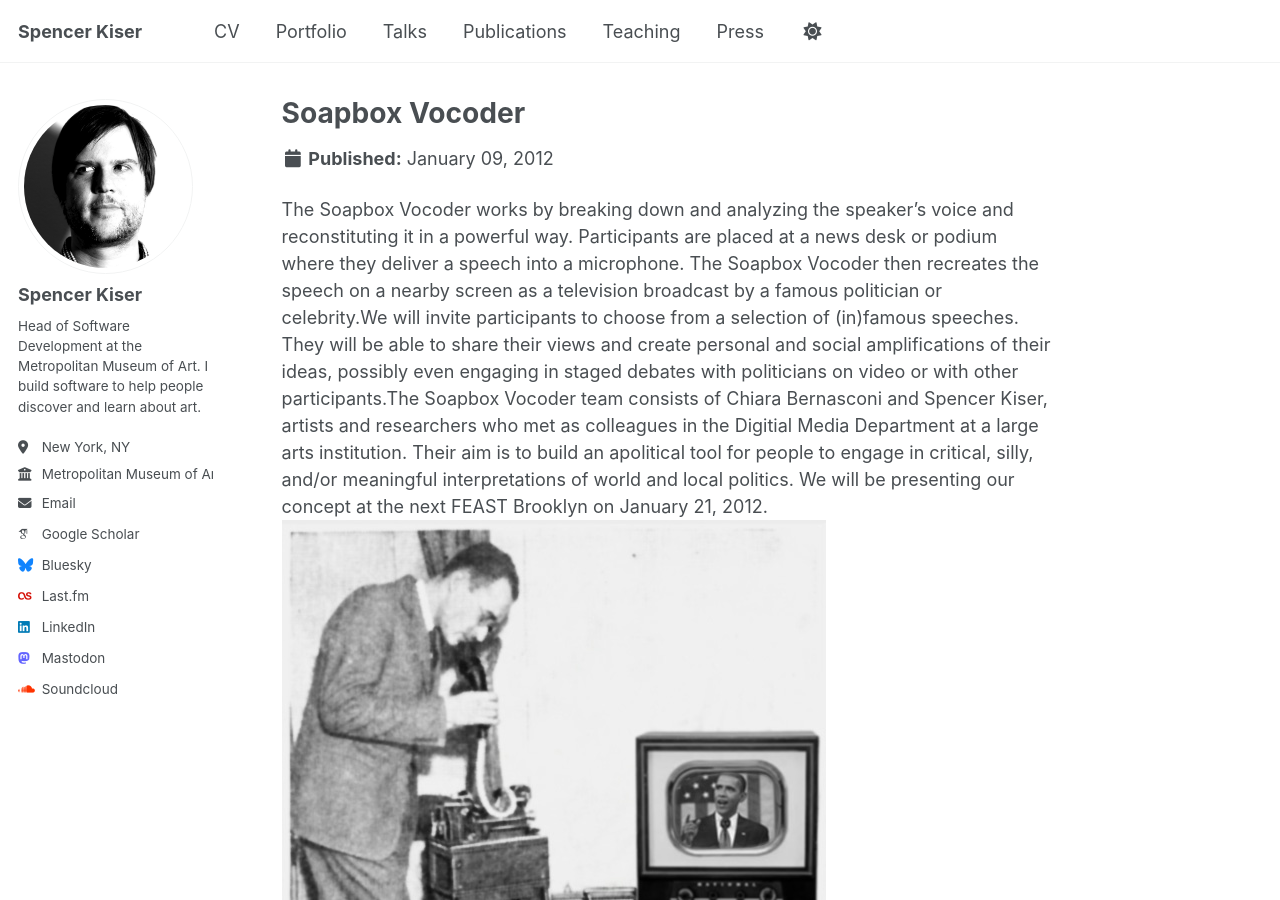
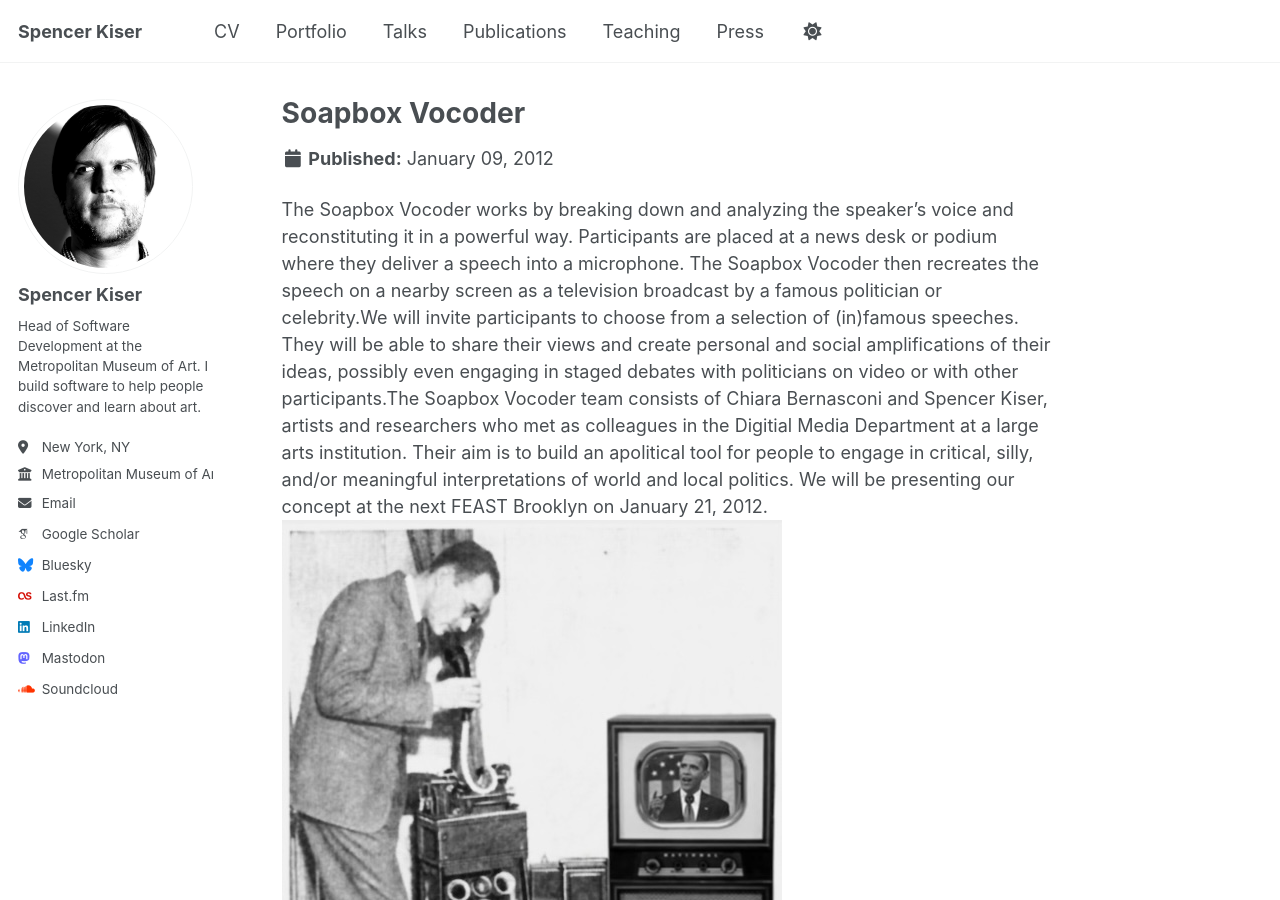
Before and after one commit to spencerk/spencerk.github.io, a Jekyll site: the page built from _portfolio/soapbox-vocoder.md, in a window 1280 px wide and 900 px high. Built offline with Jekyll 4.4.1, drawn with Linux system fonts in a browser that asks for light colours; some web fonts are replaced.

Commit message:
soapbox vocoder updates

```diff
--- a/_portfolio/soapbox-vocoder.md
+++ b/_portfolio/soapbox-vocoder.md
@@ -5,7 +5,7 @@ collection: portfolio
 category: prototype
 institution:
 tags: installation
-excerpt: A prototype deep-fake, mashing up the user's voice with a famous politician's.<br /><img src='/images/portfolio/soapbox-vocoder-300w.jpg'>
+excerpt: A prototype deep-fake, mashing up the user's voice with a famous politician's.<br /><img src='/images/portfolio/soapbox-vocoder-150w.jpg'>
 ---
 The Soapbox Vocoder works by breaking down and analyzing the speaker’s voice and reconstituting it in a powerful way.  Participants are placed at a news desk or podium where they deliver a speech into a microphone.  The Soapbox Vocoder then recreates the speech on a nearby screen as a television broadcast by a famous politician or celebrity.We will invite participants to choose from a selection of (in)famous speeches. They will be able to share their views and create personal and social amplifications of their ideas, possibly even engaging in staged debates with politicians on video or with other participants.The Soapbox Vocoder team consists of Chiara Bernasconi and Spencer Kiser, artists and researchers who met as colleagues in the Digitial Media Department at a large arts institution.  Their aim is to build an apolitical tool for people to engage in critical, silly, and/or meaningful interpretations of world and local politics. We will be presenting our concept at the next FEAST Brooklyn on January 21, 2012.
-<img src="/images/portfolio/soapbox-vocoder.jpg">
+<img src="/images/portfolio/soapbox-vocoder-500w.jpg">
```
Also changed, not shown: images/portfolio/soapbox-vocoder-150w.jpg (added), images/portfolio/soapbox-vocoder-500w.jpg (added), images/portfolio/soapbox-vocoder.jpg (deleted).
